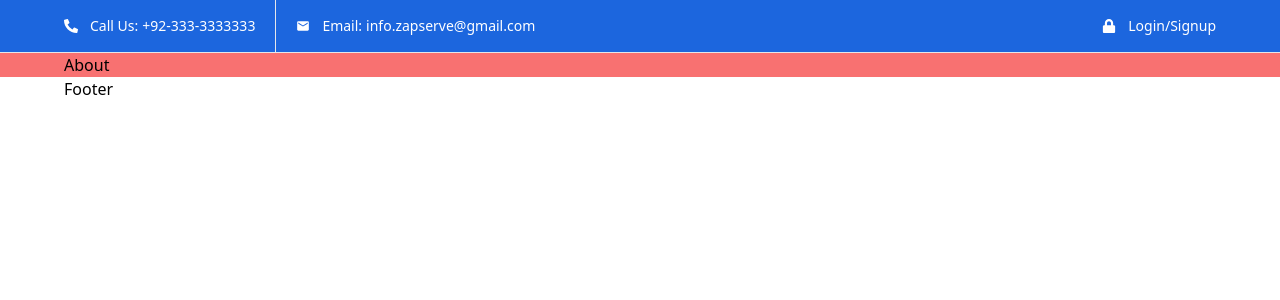
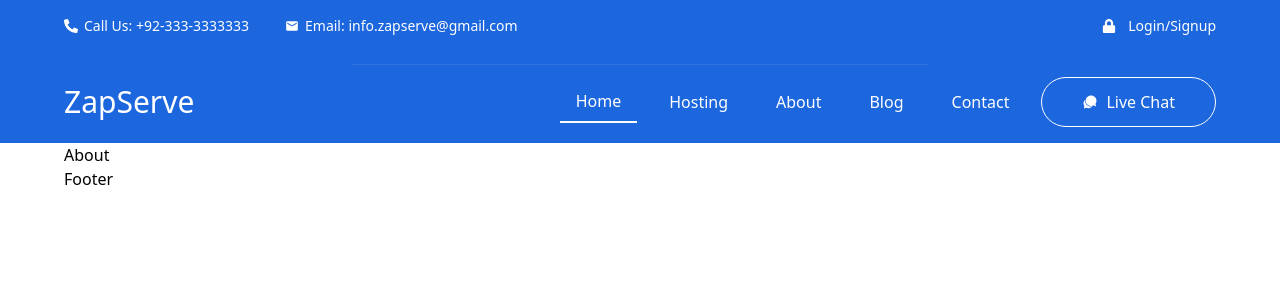
Before and after one commit to UsamaMansoor026/zapserve, a React (Vite) app: page /about in a window 1280 px wide. Shown: the top 300 px of the page. Built offline with nearby package versions, Linux system fonts and the light colour scheme.

Commit message:
Header completed

```diff
--- a/src/App.jsx
+++ b/src/App.jsx
@@ -9,7 +9,7 @@ const App = () => {
   return (
     <>
       <Header />
-      <main className="bg-red-400 global-padding">
+      <main className="global-padding">
         <Routes>
           <Route index element={<Home />} />
           <Route exact path="/about" element={<About />} />
--- a/src/components/Header.jsx
+++ b/src/components/Header.jsx
@@ -1,34 +1,33 @@
-import React from "react";
-import { FaFlag, FaLock, FaPhoneAlt } from "react-icons/fa";
-import { MdEmail } from "react-icons/md";
+import React, { useState } from "react";
+import { FaLock, FaPhoneAlt } from "react-icons/fa";
+import { MdClose, MdEmail, MdMenu } from "react-icons/md";
+import { IoIosChatbubbles } from "react-icons/io";
+import { Link } from "react-router-dom";
 
 const Header = () => {
+  const [active, setActive] = useState("Home");
+  const [showMenu, setShowMenu] = useState(false);
+
   return (
-    <header className="global-padding border-b-[1px] border-b-[rgba(255, 255, 255, 0.1)] text-white bg-primary">
+    <header className="global-padding text-white bg-primary">
       {/* Upper Header Portion */}
       <div className="flex items-center justify-between">
         {/* Phone and Email */}
-        <div className="flex items-center gap-5">
+        <div className="flex items-center gap-9">
           {/* Phone No */}
-          <div className="flex items-center gap-1 text-sm border-r-[1px] border-r-[rgba(255, 255, 255, 0.1)] pr-5 header-padd-y">
-            <p className="flex items-center gap-3">
-              <span className="text-sm">
-                <FaPhoneAlt />
-              </span>{" "}
-              <span>Call Us:</span>
+          <div className="flex items-center gap-1.5 text-sm header-padd-y">
+            <p>
+              <FaPhoneAlt />
             </p>
-            <p>+92-333-3333333</p>
+            <p className="md:hidden">Call Us: +92-333-3333333</p>
           </div>
 
           {/* Email Address */}
-          <div className="flex items-center gap-1 text-sm">
-            <p className="flex items-center gap-3">
-              <span className="text-sm">
-                <MdEmail />
-              </span>{" "}
-              <span>Email:</span>
+          <div className="flex items-center gap-1.5 text-sm">
+            <p>
+              <MdEmail />
             </p>
-            <p>info.zapserve@gmail.com</p>
+            <p className="md:hidden">Email: info.zapserve@gmail.com</p>
           </div>
         </div>
 
@@ -42,6 +41,88 @@ const Header = () => {
           </p>
         </div>
       </div>
+
+      <hr className="bg-[#FFFFFF19] border-none h-[1px] w-[50%] mx-auto my-3 md:w-[70%]" />
+
+      {/* Lower Header Portion */}
+      <nav className="pb-4 flex items-center justify-between relative">
+        <Link to="/" className="text-3xl">
+          ZapServe
+        </Link>
+
+        <ul className={`${showMenu ? "showMobNav" : ""}`}>
+          <li
+            className="text-3xl cursor-pointer hidden md:block"
+            onClick={() => setShowMenu(!showMenu)}
+          >
+            <MdClose />
+          </li>
+          <li
+            className={`link-padd ${active === "Home" ? "active" : ""}`}
+            onClick={() => {
+              setActive("Home");
+              setShowMenu(false);
+            }}
+          >
+            <Link to="/">Home</Link>
+          </li>
+          <li
+            className={`link-padd ${active === "Hosting" ? "active" : ""}`}
+            onClick={() => {
+              setActive("Hosting");
+              setShowMenu(false);
+            }}
+          >
+            <Link to="/hosting">Hosting</Link>
+          </li>
+          <li
+            className={`link-padd ${active === "About" ? "active" : ""}`}
+            onClick={() => {
+              setActive("About");
+              setShowMenu(false);
+            }}
+          >
+            <Link to="/about">About</Link>
+          </li>
+          <li
+            className={`link-padd ${active === "Blog" ? "active" : ""}`}
+            onClick={() => {
+              setActive("Blog");
+              setShowMenu(false);
+            }}
+          >
+            <Link to="/blog">Blog</Link>
+          </li>
+          <li
+            className={`link-padd ${active === "Contact" ? "active" : ""}`}
+            onClick={() => {
+              setActive("Contact");
+              setShowMenu(false);
+            }}
+          >
+            <Link to="/contact">Contact</Link>
+          </li>
+          <li>
+            <button
+              type="button"
+              className="flex items-center gap-2 py-3 px-10 border-[1px] border-white rounded-full duration-300 bg-primary hover:bg-white hover:text-primary md:text-white md:border-primary"
+            >
+              <span>
+                <IoIosChatbubbles />
+              </span>
+              <span>Live Chat</span>
+            </button>
+          </li>
+        </ul>
+
+        {/* Hamburger Menu */}
+        <div
+          className="text-3xl cursor-pointer hidden md:block"
+          onClick={() => setShowMenu(!showMenu)}
+        >
+          {showMenu ? <MdClose /> : <MdMenu />}
+        </div>
+      </nav>
     </header>
   );
 };
--- a/src/index.css
+++ b/src/index.css
@@ -9,9 +9,35 @@
 }
 
 .global-padding {
-  @apply px-16;
+  @apply px-16 md:px-8;
 }
 
 .header-padd-y {
   @apply py-4;
 }
+
+.link-padd {
+  @apply px-4 py-2 text-base duration-150 hover:opacity-50;
+}
+
+nav > ul {
+  @apply md:hidden flex items-center gap-4 z-[9999];
+}
+
+li.active {
+  @apply border-b-2 border-b-white md:border-b-primary;
+}
+
+.showMobNav {
+  @apply flex flex-col fixed right-0 top-0 bottom-0 bg-white text-black pt-16 w-[300px] duration-300;
+  animation: rightToLeft 1.5s;
+}
+
+@keyframes rightToLeft {
+  from {
+    transform: translateX(100%);
+  }
+  to {
+    transform: translateX(0);
+  }
+}
--- a/tailwind.config.js
+++ b/tailwind.config.js
@@ -6,6 +6,9 @@ export default {
       colors: {
         primary: "#1c66de",
       },
+      screens: {
+        md: { max: "991px" },
+      },
     },
   },
   plugins: [],
```
Also changed, not shown: 1 other file (tests, documents, lock files or other folders).
